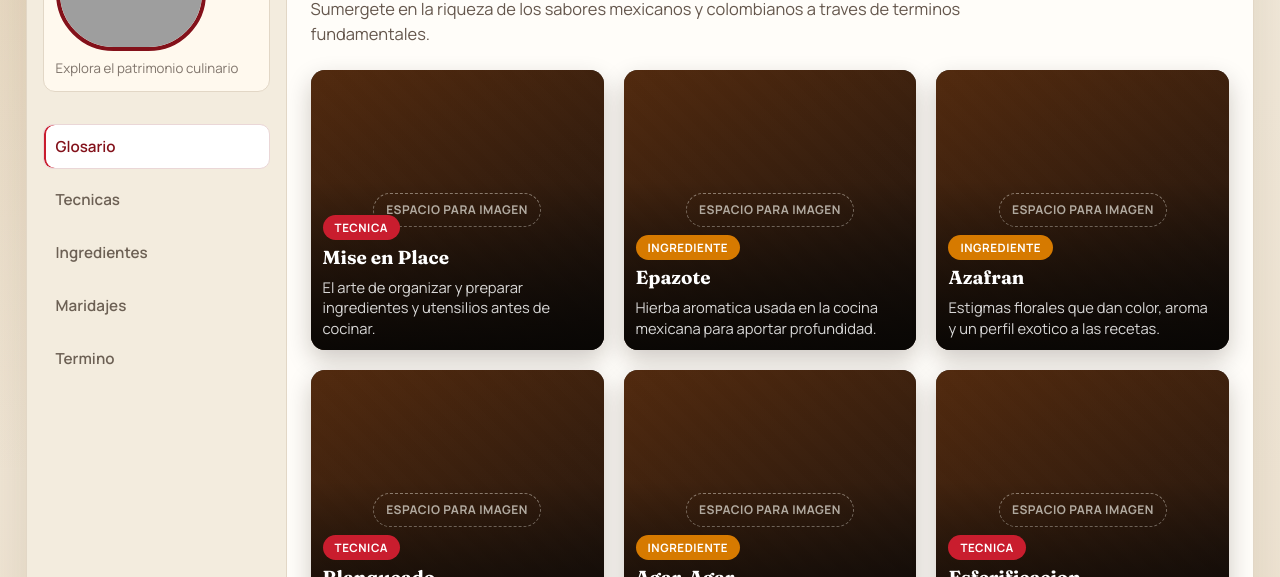
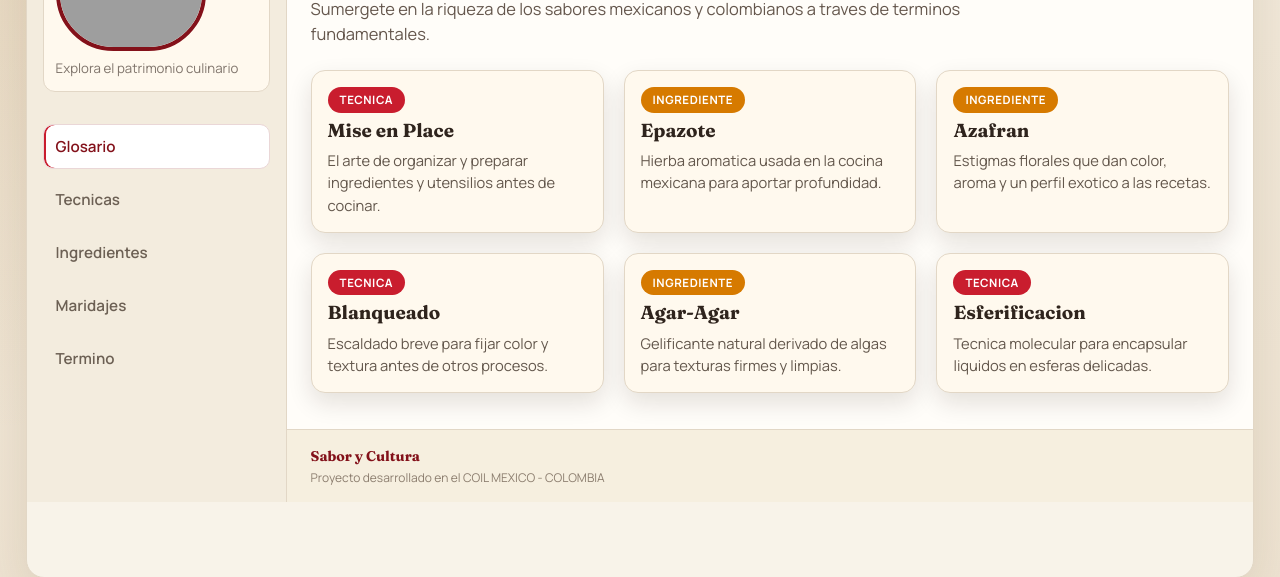
Before and after one commit to OrtegaNidddd/glosario-coil, a React (Vite) app: page / in a window 1280 px wide. Shown: the part 202-779 px from the top of the page. Built offline with nearby package versions, Linux system fonts and the light colour scheme; no server answers; the database is empty; grey boxes are pictures that could not be loaded.

Commit message:
refactor: mostrar solo texto en tarjetas sin imagen

```diff
--- a/src/components/GlossaryCard.tsx
+++ b/src/components/GlossaryCard.tsx
@@ -1,7 +1,7 @@
 type GlossaryCardProps = {
   title: string
   description: string
-  category: 'Tecnica' | 'Ingrediente' | 'Maridaje'
+  category: 'Tecnica' | 'Ingrediente' | 'Maridaje' | 'Termino'
   imageLabel?: string
   imageUrl?: string
 }
@@ -10,31 +10,34 @@ export function GlossaryCard({
   title,
   description,
   category,
-  imageLabel = 'Espacio para imagen',
   imageUrl,
 }: GlossaryCardProps) {
   const chipStyle =
-    category === 'Tecnica' ? 'bg-[#c91d2e] text-white' : 'bg-[#d67a00] text-white'
+    category === 'Tecnica' || category === 'Termino'
+      ? 'bg-[#c91d2e] text-white'
+      : 'bg-[#d67a00] text-white'
+
+  if (!imageUrl) {
+    return (
+      <article className="rounded-[14px] border border-[#e2d7c6] bg-[#fff9ee] p-4 shadow-[0_10px_24px_rgba(30,18,7,0.12)]">
+        <div className="flex flex-col gap-2">
+          <span
+            className={`w-fit rounded-full px-3 py-1 text-[0.72rem] font-bold tracking-wider uppercase ${chipStyle}`}
+          >
+            {category}
+          </span>
+          <h3 className="font-['Fraunces'] text-[1.18rem] leading-[1.1] font-bold text-[#2f241d]">
+            {title}
+          </h3>
+          <p className="text-[0.92rem] leading-[1.5] text-[#63574c]">{description}</p>
+        </div>
+      </article>
+    )
+  }
 
   return (
     <article className="relative isolate min-h-70 overflow-hidden rounded-[14px] bg-[#2d2521] shadow-[0_10px_24px_rgba(30,18,7,0.22)]">
-      {imageUrl ? (
-        <img
-          src={imageUrl}
-          alt={title}
-          className="absolute inset-0 h-full w-full object-cover"
-        />
-      ) : (
-        <div
-          className="absolute inset-0 grid place-items-center bg-[linear-gradient(155deg,rgba(90,45,14,0.95),rgba(24,16,12,0.95)),repeating-linear-gradient(45deg,rgba(255,255,255,0.10)_0,rgba(255,255,255,0.10)_10px,rgba(255,255,255,0.02)_10px,rgba(255,255,255,0.02)_20px)]"
-          role="img"
-          aria-label={imageLabel}
-        >
-          <span className="rounded-full border border-dashed border-[rgba(255,247,234,0.5)] px-3 py-2 text-xs font-bold tracking-[0.04em] text-[rgba(255,249,238,0.86)] uppercase">
-            {imageLabel}
-          </span>
-        </div>
-      )}
+      <img src={imageUrl} alt={title} className="absolute inset-0 h-full w-full object-cover" />
 
       <div className="relative z-10 flex min-h-70 flex-col justify-end gap-2 bg-[linear-gradient(180deg,rgba(12,9,7,0.08)_40%,rgba(8,6,4,0.95)_100%)] p-3">
         <span
```
